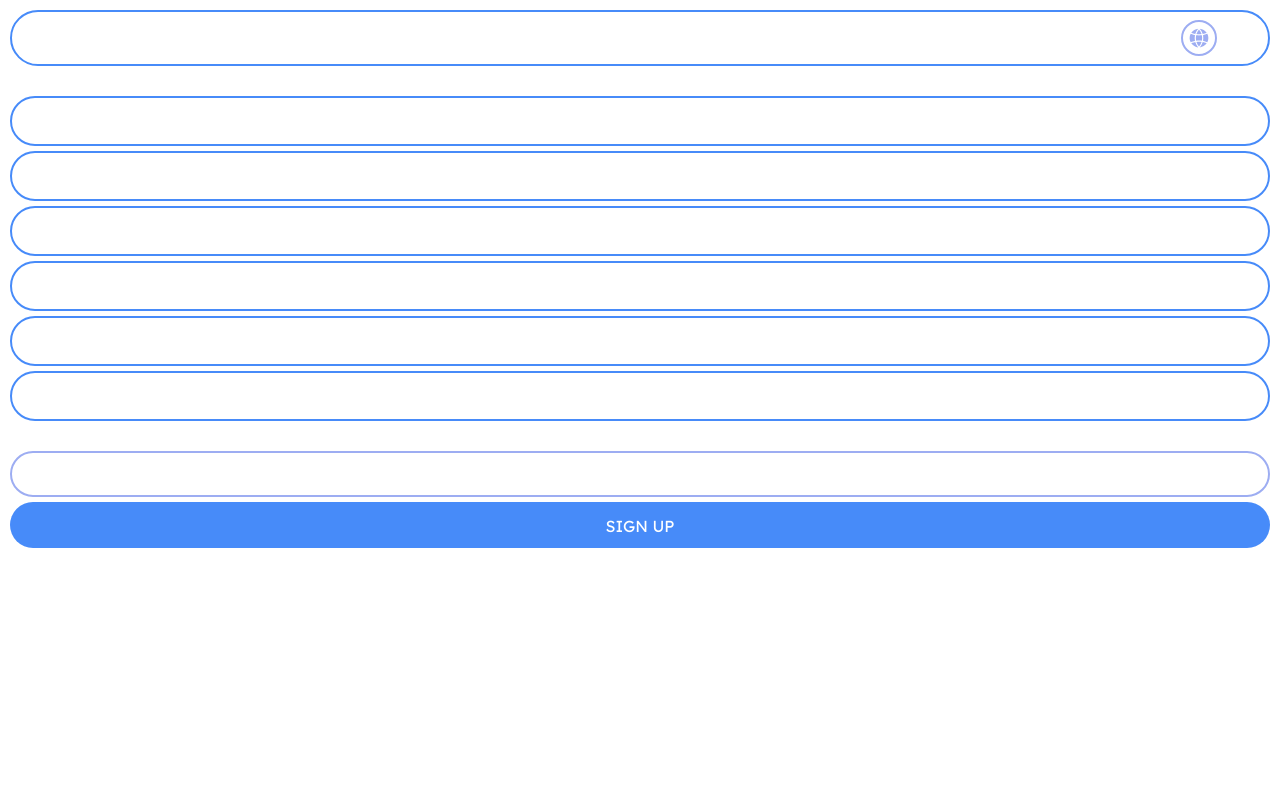
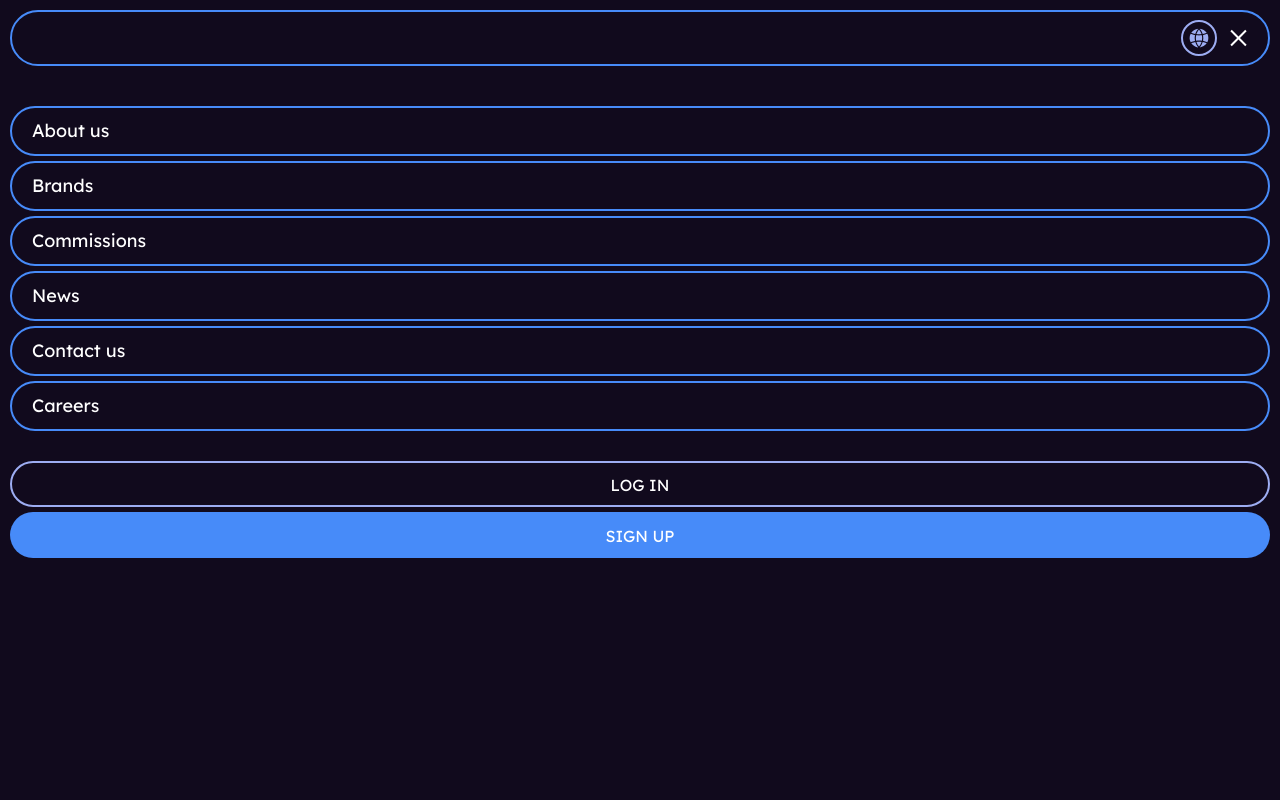
Before and after one commit to agtugchik/vtop3-test, a React app: page /main in a window 1280 px wide. Both pictures are taken after a click on the element 1238 px from the left and 38 px from the top of the page. Shown: the top 800 px of the page. Built offline with nearby package versions, Linux system fonts and the light colour scheme.

Commit message:
feat: add adaptive for title

```diff
--- a/src/components/App/App.tsx
+++ b/src/components/App/App.tsx
@@ -2,14 +2,14 @@ import Header from '../UI/Header/Header';
 import React from 'react';
 import cl from './App.module.scss';
 // import Footer from '../UI/Footer/Footer';
-// import AppRouter from '../AppRouter/AppRouter';
+import AppRouter from '../AppRouter/AppRouter';
 
 const App = () => {
   return (
     <div className={cl.app}>
       <Header />
-      {/* <AppRouter />
-      <Footer /> */}
+      <AppRouter />
+      {/* <Footer /> */}
     </div>
   );
 };
--- a/src/components/Pages/MainPage/MainPage.module.scss
+++ b/src/components/Pages/MainPage/MainPage.module.scss
@@ -1,4 +1,8 @@
 .mainPage {
+  @media (max-width: 1919px) {
+    margin-top: 66px;
+    flex-direction: column;
+  }
   width: 100%;
   min-height: 1023px;
   display: flex;
--- a/src/components/Pages/MainPage/MainPage.tsx
+++ b/src/components/Pages/MainPage/MainPage.tsx
@@ -2,14 +2,14 @@ import Carousel from '../../Carousel/Carousel';
 import React from 'react';
 import cl from './MainPage.module.scss';
 import TitleBlock from '../../TittleBlock/TitleBlock';
-import Blog from '../../UI/Blog/Blog';
+// import Blog from '../../UI/Blog/Blog';
 
 const MainPage = () => {
   return (
     <div className={cl.mainPage}>
       <TitleBlock />
       <Carousel />
-      <Blog />
+      {/* <Blog /> */}
     </div>
   );
 };
--- a/src/components/TittleBlock/TitleBlock.module.scss
+++ b/src/components/TittleBlock/TitleBlock.module.scss
@@ -2,9 +2,21 @@
 @import "../../style/fonts";
 
 .titleBlock {
+  @media (max-width: 1919px) {
+    margin-top: 70px;
+    align-self: center;
+  }
   z-index: 2;
   margin-top: 302px;
   h1 {
+    @media (max-width: 1919px) {
+      font-size: 46px;
+      text-align: center;
+      font-weight: 500;
+      letter-spacing: 0px;
+      line-height: 50px;
+      margin-bottom: 13px;
+    }
     @include v.font;
     font-size: v.$font-size-title;
     margin-bottom: 24px;
@@ -14,12 +26,25 @@
     }
   }
   p {
+    @media (max-width: 1919px) {
+      font-size: 20px;
+      text-align: center;
+      line-height: 26px;
+      letter-spacing: 0px;
+      margin-bottom: 23px;
+    }
     @include v.font;
     font-size: v.$font-size-subtitle;
     margin-bottom: 48px;
     letter-spacing: 0.4px;
   }
   &_button {
+    @media (max-width: 1919px) {
+      width: 300px;
+      height: 53px;
+      margin-left: auto;
+      margin-right: auto;
+    }
     width: 393px;
     height: 72px;
     border-radius: 48px;
@@ -28,6 +53,9 @@
     a {
       font-size: v.$font-size-medium;
       text-align: center;
+      @media (max-width: 1919px) {
+        font-size: 18px;
+      }
     }
   }
 }
--- a/src/components/UI/Burger/Burger.module.scss
+++ b/src/components/UI/Burger/Burger.module.scss
@@ -53,26 +53,27 @@
   opacity: 0;
   transition: 0.3s;
   @media (max-width: 1919px) {
+    background-color: v.$color-main-navy;
     z-index: 1;
-    display: inline-block;
+    display: none;
     width: 100vw;
     height: 100vh;
     position: fixed;
     top: 0;
     left: 0;
-    // background-color: red;
     z-index: 1;
     &.active {
       opacity: 1;
+      display: inline-block;
     }
-    // .border {
-    //   min-height: 56px;
-    //   margin-top: 10px;
-    //   border: 2px solid v.$color-main-blue;
-    //   max-width: calc(100% - 20px);
-    //   margin-left: 10px;
-    //   margin-right: 10px;
-    //   border-radius: 64px;
-    // }
+    .border {
+      min-height: 56px;
+      margin-top: 10px;
+      border: 2px solid v.$color-main-blue;
+      max-width: calc(100% - 20px);
+      margin-left: 10px;
+      margin-right: 10px;
+      border-radius: 64px;
+    }
   }
 }
--- a/src/components/UI/Burger/Burger.tsx
+++ b/src/components/UI/Burger/Burger.tsx
@@ -16,7 +16,10 @@ const Burger: FC<IBurger> = ({ children }) => {
       >
         <span />
       </div>
-      <div className={isActive ? `${cl.menu} ${cl.active}` : cl.menu}>{children}</div>
+      <div className={isActive ? `${cl.menu} ${cl.active}` : cl.menu}>
+        <div className={cl.border}></div>
+        {children}
+      </div>
     </Fragment>
   );
 };
--- a/src/components/UI/Header/Header.module.scss
+++ b/src/components/UI/Header/Header.module.scss
@@ -11,6 +11,8 @@
     margin-left: 10px;
     margin-right: 10px;
     padding-right: 19px;
+    background-color: v.$color-main-navy;
+    z-index: 3;
   }
   z-index: 2;
   width: 100%;
--- a/src/components/UI/Navbar/Navbar.module.scss
+++ b/src/components/UI/Navbar/Navbar.module.scss
@@ -7,7 +7,7 @@
   margin-right: 65%;
   @media (max-width: 1919px) {
     margin-right: 0;
-    margin-top: 96px;
+    margin-top: 40px;
   }
   .container {
     display: flex;
```
